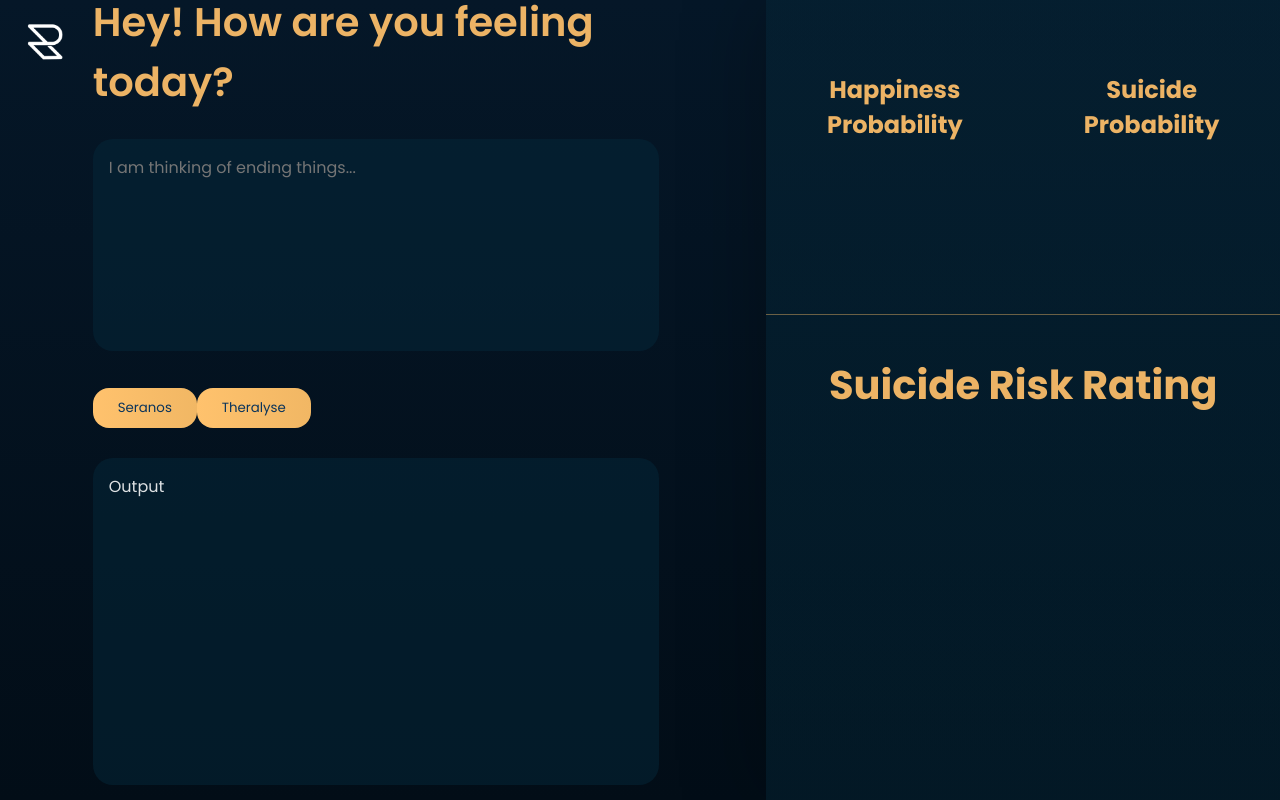
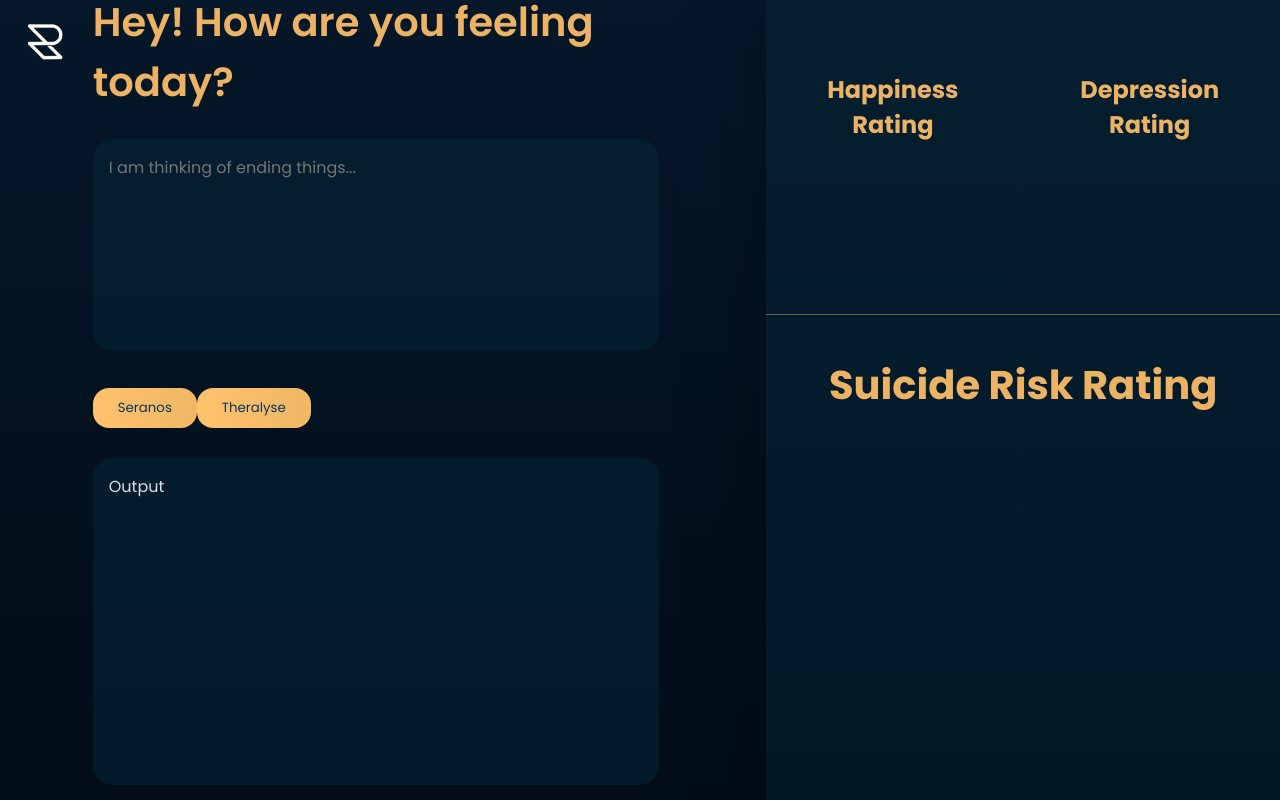
Before and after one commit to ssrikanthreddy/Resonex, a React (Vite) app in the folder frontend/: page /dashboard in a window 1280 px wide. Built offline with nearby package versions, Linux system fonts and the light colour scheme; some icons are missing.

Commit message:
scroll fixed

```diff
--- a/frontend/src/App.css
+++ b/frontend/src/App.css
@@ -205,6 +205,7 @@
 }
 
 .feeling {
+  overflow-y: scroll;
   font-size: 1rem;
   font-family: inherit;
   background-color: rgb(4, 41, 58, 0.5);
--- a/frontend/src/Output.jsx
+++ b/frontend/src/Output.jsx
@@ -12,7 +12,7 @@
           <div className="happy">
             <h3>
               Happiness <br />
-              Probability
+              Rating
             </h3>
             <div className="small-circle">
             <CircleGraph targetPercent={targetPercent}/>
@@ -21,8 +21,8 @@
 
           <div className="suicide">
             <h3>
-              Suicide <br />
-              Probability
+              Depression <br />
+              Rating
             </h3>
             <div className="small-circle">
             <CircleGraph targetPercent={targetPercent}/>
```
